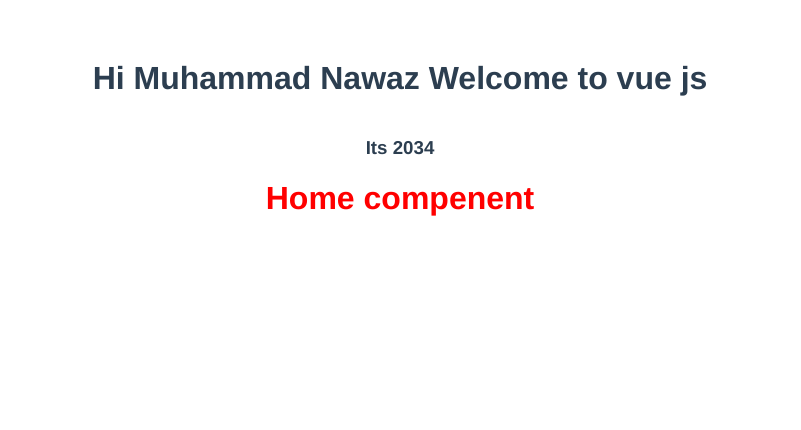
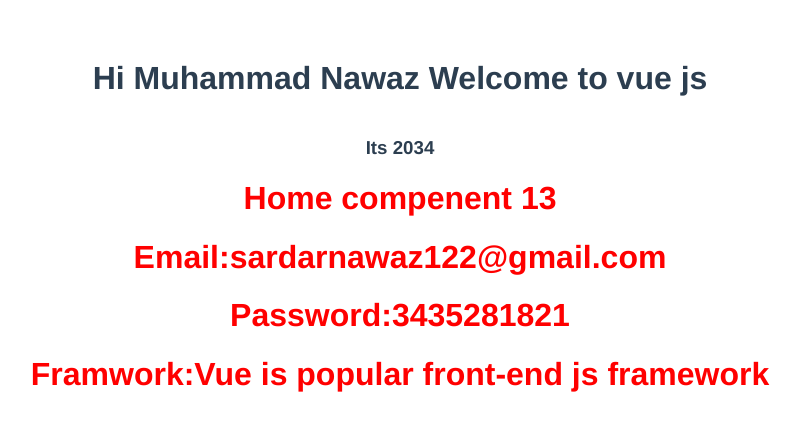
Before and after one commit to nawazfdev/Vue-Js, a Vue app in the folder chapter3/: page / in a window 1280 px wide. Shown: the top 430 px of the page, without its empty margins (240-1041 px from the left). Built offline with nearby package versions, Linux system fonts and the light colour scheme.

Commit message:
Lectur 7 work with interpolation and Data

```diff
--- a/chapter3/src/components/Home.vue
+++ b/chapter3/src/components/Home.vue
@@ -1,11 +1,27 @@
 <template>
 
-    <h1>Home compenent</h1>
+    <h1>Home compenent {{ "MuhammadNawaz".length }}</h1>
+    <h1>Email:{{ email }}</h1>
+    <h1>Password:{{ Mobile }}</h1>
+    <h1>Framwork:{{ getName() }}</h1>
+
+
 </template>
 <script>
 export default {
     name: 'Home',
+data(){
+    return {
 
+email :"sardarnawaz122@gmail.com",
+Mobile: 3435281821,
+getName(){
+return "Vue is popular front-end js framework"
+
+}
+    }
+
+}
 
 
 }
```
